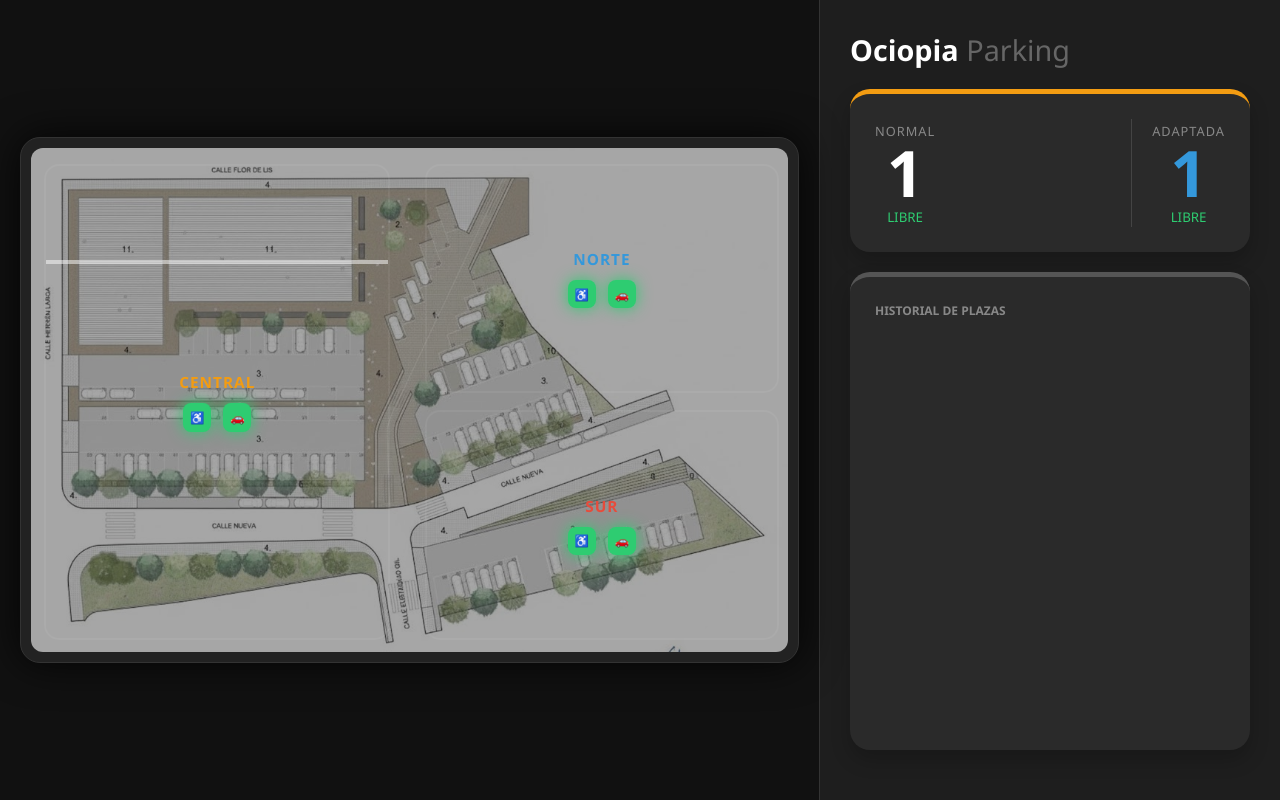
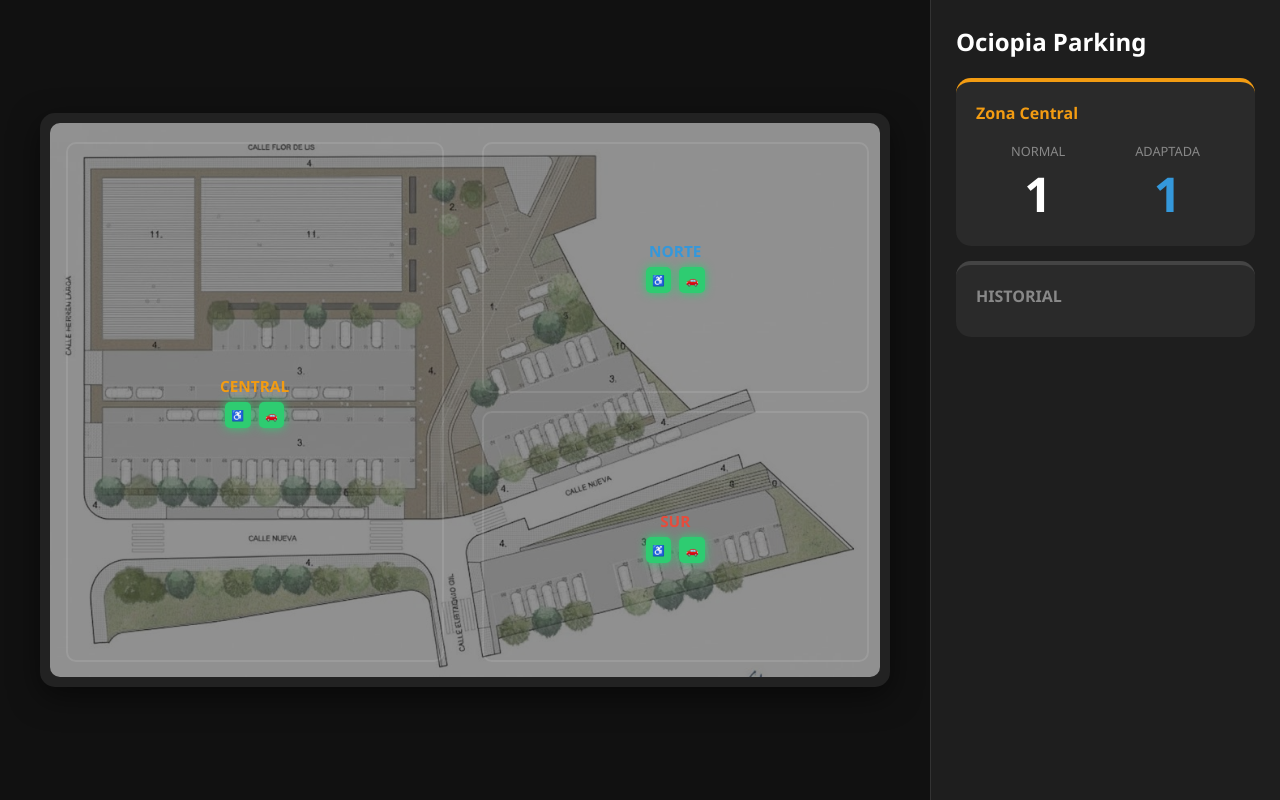
Before and after one commit to Daylon20/Parking-Flask-Arduino, a Flask app: page / in a window 1280 px wide. Run offline with Flask 3, Linux system fonts and the light colour scheme.

Commit message:
Update index.html

```diff
--- a/templates/index.html
+++ b/templates/index.html
@@ -3,7 +3,7 @@
 <head>
     <meta charset="UTF-8">
     <meta name="viewport" content="width=device-width, initial-scale=1.0">
-    <title>Smart Parking Ociopia | Control Panel</title>
+    <title>Smart Parking Ociopia</title>
     <style>
         :root {
             --norte: #3498db; --sur: #e74c3c; --central: #f39c12;
@@ -11,86 +11,74 @@
         }
 
         body {
-            font-family: 'Segoe UI', Roboto, sans-serif;
+            font-family: 'Segoe UI', system-ui, sans-serif;
             background-color: var(--bg-dark); color: white; margin: 0;
-            display: flex; height: 100vh; overflow: hidden;
+            display: flex; flex-direction: row; height: 100vh;
         }
 
-        /* --- CONTENEDOR MAPA --- */
+        /* --- RESPONSIVE LAYOUT --- */
+        @media (max-width: 900px) {
+            body { flex-direction: column; height: auto; overflow-y: auto; }
+            .side-panel { width: 100% !important; border-left: none !important; border-top: 1px solid #333; }
+            .contenedor-principal { padding: 10px !important; }
+            .nombre-zona { font-size: 14px !important; }
+            .led { width: 25px !important; height: 25px !important; font-size: 12px !important; }
+        }
+
         .contenedor-principal {
-            flex: 3; position: relative; display: flex;
+            flex: 1; position: relative; display: flex;
             justify-content: center; align-items: center;
-            padding: 20px; background: #111;
+            padding: 40px; background: #111;
         }
 
         .map-container {
-            position: relative; background: #222; border-radius: 20px;
-            padding: 10px; width: 100%; max-width: 1100px;
-            box-shadow: 0 0 40px rgba(0,0,0,0.8); border: 1px solid #333;
+            position: relative; background: #222; border-radius: 15px;
+            padding: 10px; width: 100%; max-width: 900px;
+            box-shadow: 0 10px 30px rgba(0,0,0,0.5);
         }
 
-        .map-image { width: 100%; border-radius: 12px; opacity: 0.6; display: block; }
+        .map-image { width: 100%; border-radius: 10px; opacity: 0.5; display: block; }
 
-        /* --- ZONAS INTERACTIVAS --- */
+        /* --- ZONAS --- */
         .zona-interactiva {
-            position: absolute; cursor: pointer; border-radius: 15px;
+            position: absolute; cursor: pointer; border-radius: 10px;
             display: flex; flex-direction: column; align-items: center;
-            justify-content: center; transition: 0.4s;
-            border: 2px solid rgba(255,255,255,0.05); overflow: hidden;
+            justify-content: center; transition: 0.3s;
+            border: 2px solid rgba(255,255,255,0.1);
         }
 
-        .zona-activa.norte { border-color: var(--norte); background: rgba(52,152,219,0.15); }
-        .zona-activa.central { border-color: var(--central); background: rgba(243,156,18,0.15); }
-        .zona-activa.sur { border-color: var(--sur); background: rgba(231,76,60,0.15); }
+        .zona-activa.norte { border-color: var(--norte); background: rgba(52,152,219,0.1); }
+        .zona-activa.central { border-color: var(--central); background: rgba(243,156,18,0.1); }
+        .zona-activa.sur { border-color: var(--sur); background: rgba(231,76,60,0.1); }
 
-        .nombre-zona {
-            font-weight: 800; font-size: 1.2vw; z-index: 2;
-            text-transform: uppercase; letter-spacing: 1px;
+        .nombre-zona { font-weight: bold; font-size: 1.2vw; text-transform: uppercase; }
+
+        /* --- LEDS --- */
+        .contenedor-leds { display: flex; gap: 8px; margin-top: 5px; }
+        .led {
+            width: 2vw; height: 2vw; min-width: 20px; min-height: 20px;
+            border-radius: 5px; display: flex; align-items: center;
+            justify-content: center; font-weight: bold; font-size: 0.8vw;
         }
-
-        /* --- ESCÁNER LÁSER --- */
-        .scanner {
-            position: absolute; top: 0; left: 0; width: 100%; height: 4px;
-            background: rgba(255,255,255,0.5); opacity: 0; z-index: 1;
-        }
-        .zona-activa .scanner { opacity: 1; animation: scan 3s infinite linear; }
-
-        @keyframes scan {
-            0% { top: 0; }
-            100% { top: 100%; }
-        }
-
-        /* --- LEDS (PLAZAS) --- */
-        .contenedor-leds { display: flex; gap: 12px; z-index: 2; margin-top: 10px; }
-        .led {
-            width: 2.2vw; height: 2.2vw; min-width: 22px; min-height: 22px;
-            border-radius: 8px; transition: 0.4s;
-            display: flex; align-items: center; justify-content: center;
-            font-size: 0.9vw; font-weight: bold;
-        }
-        .led-off { background: #2ecc71; box-shadow: 0 0 15px #2ecc71; color: #000; }
-        .led-on { background: #e74c3c; box-shadow: 0 0 15px #e74c3c; color: #fff; }
+        .led-off { background: #2ecc71; box-shadow: 0 0 10px #2ecc71; color: #000; }
+        .led-on { background: #e74c3c; box-shadow: 0 0 10px #e74c3c; color: #fff; }
 
         /* --- PANEL LATERAL --- */
         .side-panel {
-            width: 400px; background: var(--panel-bg); padding: 30px;
-            border-left: 1px solid #333; display: flex; flex-direction: column;
+            width: 350px; background: var(--panel-bg); padding: 25px;
+            border-left: 1px solid #333; box-sizing: border-box;
+            display: flex; flex-direction: column;
         }
 
         .stat-box {
-            background: #2a2a2a; padding: 25px; border-radius: 20px;
-            margin-bottom: 20px; border-top: 5px solid #444;
-            box-shadow: 0 10px 20px rgba(0,0,0,0.2);
+            background: #2a2a2a; padding: 20px; border-radius: 15px;
+            margin-bottom: 15px; border-top: 4px solid #444;
         }
 
-        .big-num { font-size: 4em; font-weight: bold; line-height: 1; margin: 5px 0; }
-        .label-plaza { color: #888; font-size: 0.8em; text-transform: uppercase; letter-spacing: 1px; }
+        .big-num { font-size: 3em; font-weight: bold; margin: 5px 0; }
+        .label-plaza { color: #888; font-size: 0.8em; text-transform: uppercase; }
 
-        #historial { flex-grow: 1; overflow-y: auto; font-size: 0.85em; padding-right: 5px; }
-        #historial::-webkit-scrollbar { width: 5px; }
-        #historial::-webkit-scrollbar-thumb { background: #444; border-radius: 10px; }
-
-        @keyframes fadeIn { from { opacity: 0; transform: translateY(-10px); } to { opacity: 1; transform: translateY(0); } }
+        #historial { max-height: 200px; overflow-y: auto; font-size: 0.85em; }
     </style>
 </head>
 <body onload="mostrarInfo('Zona Central')">
@@ -105,7 +93,6 @@
                     <div id="led-p6" class="led">♿</div>
                     <div id="led-p7" class="led">🚗</div>
                 </div>
-                <div class="scanner"></div>
             </div>
 
             <div id="zona-norte" class="zona-interactiva" style="top:5%; left:52%; width:45%; height:43%;" onclick="mostrarInfo('Zona Norte')">
@@ -114,7 +101,6 @@
                     <div id="led-p2" class="led">♿</div>
                     <div id="led-p3" class="led">🚗</div>
                 </div>
-                <div class="scanner"></div>
             </div>
 
             <div id="zona-sur" class="zona-interactiva" style="top:52%; left:52%; width:45%; height:43%;" onclick="mostrarInfo('Zona Sur')">
@@ -123,19 +109,18 @@
                     <div id="led-p4" class="led">♿</div>
                     <div id="led-p5" class="led">🚗</div>
                 </div>
-                <div class="scanner"></div>
             </div>
         </div>
     </div>
 
     <div class="side-panel">
-        <h2 style="margin: 0 0 20px 0; font-size: 1.8em;">Ociopia <span style="font-weight: 300; color: #666;">Parking</span></h2>
+        <h2 style="margin:0 0 20px 0;">Ociopia Parking</h2>
 
         <div id="detalle-zona"></div>
         <div id="aviso-zona"></div>
 
-        <div class="stat-box" style="border-top-color: #555; flex-grow: 1;">
-            <h4 style="margin:0 0 15px 0; color:#888; text-transform: uppercase; font-size: 0.75em;">Historial de Plazas</h4>
+        <div class="stat-box">
+            <h4 style="margin:0 0 10px 0; color:#888;">HISTORIAL</h4>
             <div id="historial"></div>
         </div>
     </div>
@@ -155,18 +140,15 @@
             zonaActual = nombre;
             document.querySelectorAll('.zona-interactiva').forEach(z => z.classList.remove('zona-activa'));
             document.getElementById(CONFIG[nombre].id).classList.add('zona-activa');
-            actualizarInterfazVisual(estadosPines);
+            actualizarInterfaz(estadosPines);
         }
 
-        function actualizarInterfazVisual(data) {
+        function actualizarInterfaz(data) {
             estadosPines = data;
-
-            // 1. Actualizar LEDs y registrar cambios
             for (let pin in data) {
                 let led = document.getElementById('led-' + pin);
                 if (led) {
                     led.className = data[pin] === 1 ? 'led led-on' : 'led led-off';
-
                     if (data[pin] !== ultimosEstados[pin]) {
                         agregarLog(pin, data[pin]);
                         ultimosEstados[pin] = data[pin];
@@ -174,24 +156,16 @@
                 }
             }
 
-            // 2. Panel Detalle (1 normal, 1 adaptada)
             const c = CONFIG[zonaActual];
-            const adaptadaLibre = data[c.pines[0]] === 0 ? 1 : 0;
-            const normalLibre = data[c.pines[1]] === 0 ? 1 : 0;
+            const adaptada = data[c.pines[0]] === 0 ? 1 : 0;
+            const normal = data[c.pines[1]] === 0 ? 1 : 0;
 
             document.getElementById('detalle-zona').innerHTML = `
                 <div class="stat-box" style="border-top-color: ${c.color}">
-                    <div style="display:flex; justify-content: space-between; text-align:center;">
-                        <div>
-                            <span class="label-plaza">Normal</span><br>
-                            <span class="big-num">${normalLibre}</span><br>
-                            <small style="color:${normalLibre > 0 ? '#2ecc71':'#e74c3c'}">${normalLibre > 0 ? 'LIBRE':'OCUPADA'}</small>
-                        </div>
-                        <div style="border-left: 1px solid #444; padding-left:20px;">
-                            <span class="label-plaza">Adaptada</span><br>
-                            <span class="big-num" style="color:#3498db">${adaptadaLibre}</span><br>
-                            <small style="color:${adaptadaLibre > 0 ? '#2ecc71':'#e74c3c'}">${adaptadaLibre > 0 ? 'LIBRE':'OCUPADA'}</small>
-                        </div>
+                    <b style="color:${c.color}">${zonaActual}</b>
+                    <div style="display:flex; justify-content: space-around; margin-top:15px; text-align:center;">
+                        <div><span class="label-plaza">Normal</span><br><span class="big-num">${normal}</span></div>
+                        <div><span class="label-plaza">Adaptada</span><br><span class="big-num" style="color:#3498db">${adaptada}</span></div>
                     </div>
                 </div>`;
 
@@ -201,40 +175,21 @@
         function agregarLog(pin, estado) {
             let pinNum = parseInt(pin.substring(1));
             let zona = (pinNum < 4) ? "Norte" : (pinNum < 6) ? "Sur" : "Central";
-            let tipo = (pinNum % 2 === 0) ? "♿" : "🚗";
             let msg = estado === 1 ? "OCUPADA" : "LIBRE";
-            let color = estado === 1 ? "#e74c3c" : "#2ecc71";
-
-            const item = document.createElement('div');
-            item.style.padding = "5px 0";
-            item.style.borderBottom = "1px solid #333";
-            item.style.animation = "fadeIn 0.3s ease";
-            item.innerHTML = `<small style="color:#666">${new Date().toLocaleTimeString()}</small> | ${tipo} ${zona}: <b style="color:${color}">${msg}</b>`;
-            document.getElementById('historial').prepend(item);
+            let div = document.createElement('div');
+            div.innerHTML = `<small>${new Date().toLocaleTimeString()}</small> | ${zona}: <b>${msg}</b>`;
+            document.getElementById('historial').prepend(div);
         }
 
         function gestionarRecomendacion(data) {
             let aviso = document.getElementById('aviso-zona');
-            let pA = CONFIG[zonaActual].pines[0], pB = CONFIG[zonaActual].pines[1];
-
-            if (data[pA] === 1 && data[pB] === 1) {
-                let mejor = ""; let max = -1;
-                for (let z in CONFIG) {
-                    if (z === zonaActual) continue;
-                    let libres = (data[CONFIG[z].pines[0]] === 0 ? 1:0) + (data[CONFIG[z].pines[1]] === 0 ? 1:0);
-                    if (libres > max) { max = libres; mejor = z; }
-                }
-                aviso.innerHTML = `<div class="stat-box" style="border-top-color:#e74c3c; background:rgba(231,76,60,0.1);">
-                    <b style="color:#e74c3c">⚠️ ${zonaActual.toUpperCase()} COMPLETA</b><br>
-                    <small>Se recomienda dirigirse a la <b>${mejor}</b></small></div>`;
+            if (data[CONFIG[zonaActual].pines[0]] === 1 && data[CONFIG[zonaActual].pines[1]] === 1) {
+                aviso.innerHTML = `<div class="stat-box" style="border-top-color:#e74c3c; background:rgba(231,76,60,0.1);">⚠️ ZONA LLENA</div>`;
             } else { aviso.innerHTML = ""; }
         }
 
         function refrescar() {
-            fetch('/status')
-                .then(r => r.json())
-                .then(d => actualizarInterfazVisual(d))
-                .catch(e => console.error("Error de conexión"));
+            fetch('/status').then(r => r.json()).then(d => actualizarInterfaz(d)).catch(() => {});
         }
 
         setInterval(refrescar, 2000);
```
